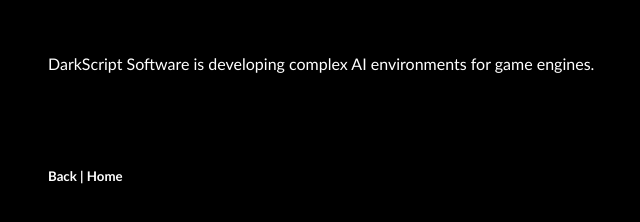
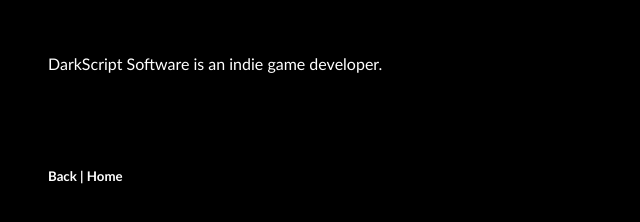
Before and after one commit to darkscriptsoftware/darkscriptsoftware.github.io, a plain HTML site: page about.html in a window 1280 px wide. Shown: the part 236-458 px from the top of the page, without its empty margins (92-732 px from the left). Drawn offline with Linux system fonts and the light colour scheme.

Commit message:
Add files via upload

```diff
--- a/about.html
+++ b/about.html
@@ -85,7 +85,7 @@ position:relative;
 
 
 <p>
-DarkScript Software is developing complex AI environments for game engines.
+DarkScript Software is an indie game developer.
 
 </p>
 
```
